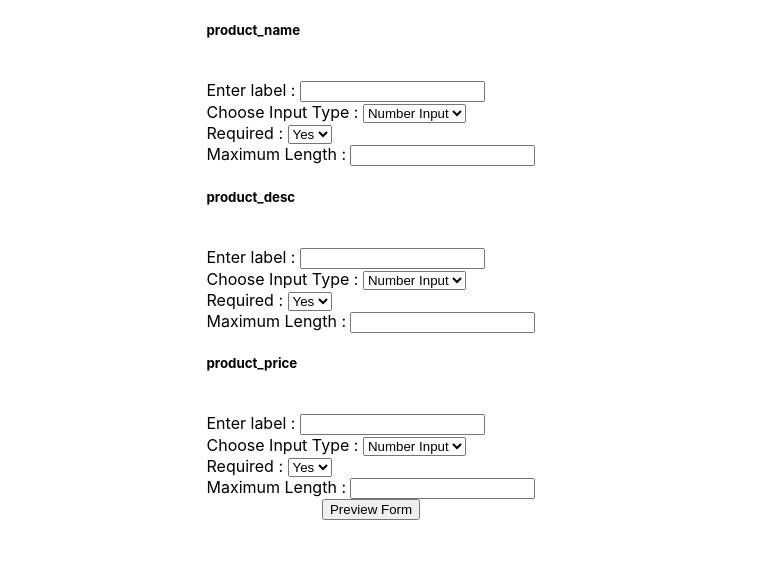
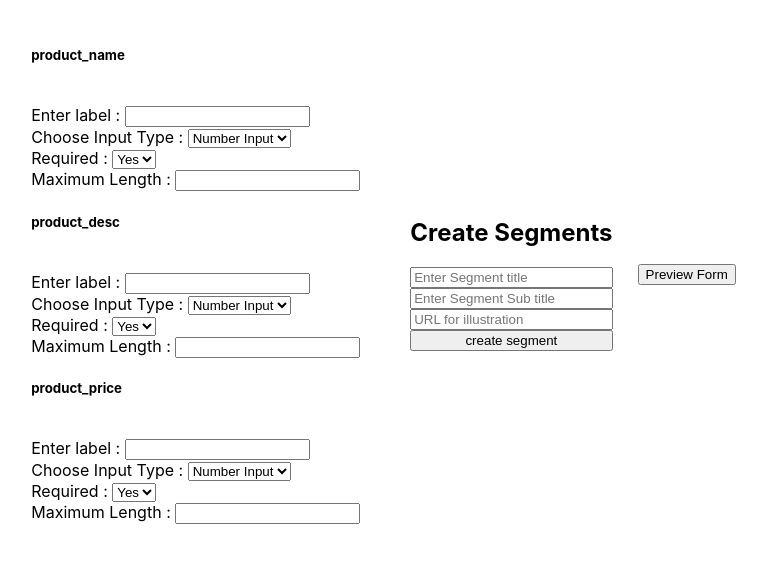
Before and after one commit to AbdulBsit/formComponent, a React (Create React App) app: page / in a window 1280 px wide. Shown: the top 562 px of the page, without its empty margins (269-1036 px from the left). Built offline with nearby package versions, Linux system fonts and the light colour scheme.

Commit message:
added segment functionality

```diff
--- a/src/components/FormMaker.js
+++ b/src/components/FormMaker.js
@@ -6,40 +6,153 @@ function FormMaker() {
     "product_desc",
     "product_price"
   ]);
+  const [segmentedField, setSegmentedField] = React.useState([]);
+  const [segments, setSegments] = React.useState([]);
   const [showPreview, setShowPreview] = React.useState(false);
   const [object, setObject] = React.useState({});
-  const generateJSON = e => {
+
+  const initSegment = () => {
+    setSegments([
+      ...segments,
+      {
+        title: document.getElementById("segmentTitle").value,
+        subtitle: document.getElementById("segmentSubTitle").value,
+        illustration: document.getElementById("segmentIllustration").value
+      }
+    ]);
+    document.getElementById("segmentTitle").value = "";
+    document.getElementById("segmentSubTitle").value = "";
+    document.getElementById("segmentIllustration").value = "";
+  };
+  const generateFormObject = e => {
+    setSegments(
+      segments.map((item, index) => {
+        var segmentIndex = document.getElementById(index).id;
+        var fieldIndex = textLayers.indexOf(
+          document.getElementById(index).value
+        );
+        setSegmentedField([
+          ...segmentedField,
+          document.getElementById(index).value
+        ]);
+        if (index == segmentIndex) {
+          if (item.fields !== undefined) {
+            return {
+              ...item,
+              fields: [
+                ...item.fields,
+                {
+                  name: document.getElementById(index).value,
+                  type: document.getElementById(fieldIndex + "type").value,
+                  label: document.getElementById(fieldIndex + "label").value,
+                  required: document.getElementById(fieldIndex + "required")
+                    .value,
+                  maxLength: document.getElementById(fieldIndex + "maxLenght")
+                    .value
+                }
+              ]
+            };
+          } else
+            return {
+              ...item,
+              fields: [
+                {
+                  name: document.getElementById(index).value,
+                  type: document.getElementById(fieldIndex + "type").value,
+                  label: document.getElementById(fieldIndex + "label").value,
+                  required: document.getElementById(fieldIndex + "required")
+                    .value,
+                  maxLength: document.getElementById(fieldIndex + "maxLenght")
+                    .value
+                }
+              ]
+            };
+        } else return item;
+      })
+    );
+  };
+
+  const previewForm = e => {
+    console.log("calling");
     e.preventDefault();
-    var obj = { fields: [] };
-    textLayers.map((item, index) => {
-      obj.fields.push({
-        name: item,
-        type: document.getElementById(index + "type").value,
-        label: document.getElementById(index + "label").value,
-        required: document.getElementById(index + "required").value,
-        maxLength: document.getElementById(index + "maxLenght").value
-      });
-    });
-    setObject(obj);
+    if (segments.length === 0) {
+      alert("Please add atleast 1 segment");
+      return false;
+    } else {
       setShowPreview(true);
       return false;
+    }
   };
   return (
-    <div
+    <form
+      onSubmit={previewForm}
       style={{
         display: "flex",
         justifyContent: "center",
         alignItems: "center"
       }}
     >
+      {showPreview && (
         <form
           style={{
+            padding: 25,
+            backgroundColor: "pink",
             display: "flex",
             flexDirection: "column",
             justifyContent: "center",
             alignItems: "center"
           }}
-        onSubmit={generateJSON}
+        >
+          {segments.map((item, index) => {
+            return (
+              <div style={{ backgroundImage: item.illustration }}>
+                <h2>{item.title}</h2>
+                <p>{item.subtitle}</p>
+                {item.fields !== undefined &&
+                  item?.fields.map((item, index) => {
+                    return (
+                      <div>
+                        <p>{item.label}</p>
+                        {item.required ? (
+                          <input
+                            type={
+                              item.type === "custom_no_input"
+                                ? "number"
+                                : "text"
+                            }
+                            id={item.name}
+                            maxLength={item.maxLength}
+                            required={item.required}
+                          />
+                        ) : (
+                          <input
+                            type={
+                              item.type === "custom_no_input"
+                                ? "number"
+                                : "text"
+                            }
+                            id={item.name}
+                            maxLength={item.maxLength}
+                          />
+                        )}
+                      </div>
+                    );
+                  })}
+              </div>
+            );
+          })}
+
+          <input type="submit" value="submit" />
+        </form>
+      )}
+      <div
+        style={{
+          display: "flex",
+          padding: 25,
+          flexDirection: "column",
+          justifyContent: "center",
+          alignItems: "center"
+        }}
       >
         {textLayers.map((item, index) => {
           return (
@@ -71,35 +184,74 @@ function FormMaker() {
             </div>
           );
         })}
-        <input type="submit" value="Preview Form" />
-      </form>
-      {showPreview && (
+      </div>
       <div
         style={{
           padding: 25,
-            backgroundColor: "pink",
           display: "flex",
           flexDirection: "column",
           justifyContent: "center",
           alignItems: "center"
         }}
       >
-          {object.fields.map((item, index) => {
+        {segments.length !== 0 && (
+          <div>
+            {segments.map((item, index) => {
               return (
                 <div>
-                <h4>{item.label}</h4>
-                <input
-                  type={item.type === "custom_no_input" ? "number" : "text"}
-                  id={item.name}
-                  maxLength={item.maxLength}
-                  required={item.required}
-                />
+                  <p>Segment {index + 1}</p>
+                  <p>Title : {item.title}</p>
+                  <p>Subtitle : {item.subtitle}</p>
+                  <p>Illustration : {item.illustration}</p>
+                  {item.fields !== undefined &&
+                    item?.fields.map(item => <p>{item.name}</p>)}
+                  {textLayers.length === segmentedField.length ? null : (
+                    <div>
+                      <select id={index}>
+                        {textLayers.map((item, index) => {
+                          if (segmentedField.includes(item)) {
+                            return;
+                          }
+                          return (
+                            <option id={index} value={item}>
+                              {item}
+                            </option>
+                          );
+                        })}
+                      </select>
+                      <button onClick={generateFormObject}>Add field</button>
+                    </div>
+                  )}
                 </div>
               );
             })}
           </div>
         )}
+        {segmentedField.length === textLayers.length ? null : (
+          <div style={{ display: "flex", flexDirection: "column" }}>
+            <h2>Create Segments</h2>
+            <input
+              type="text"
+              id="segmentTitle"
+              placeholder="Enter Segment title"
+            />
+            <input
+              type="text"
+              id="segmentSubTitle"
+              placeholder="Enter Segment Sub title"
+            />
+            <input
+              type="url"
+              id="segmentIllustration"
+              placeholder="URL for illustration"
+            />
+
+            <button onClick={initSegment}>create segment</button>
           </div>
+        )}
+      </div>
+      <input type="submit" value="Preview Form" />
+    </form>
   );
 }
 export default FormMaker;
```
Lines whose indentation alone changed are shown as unchanged.
